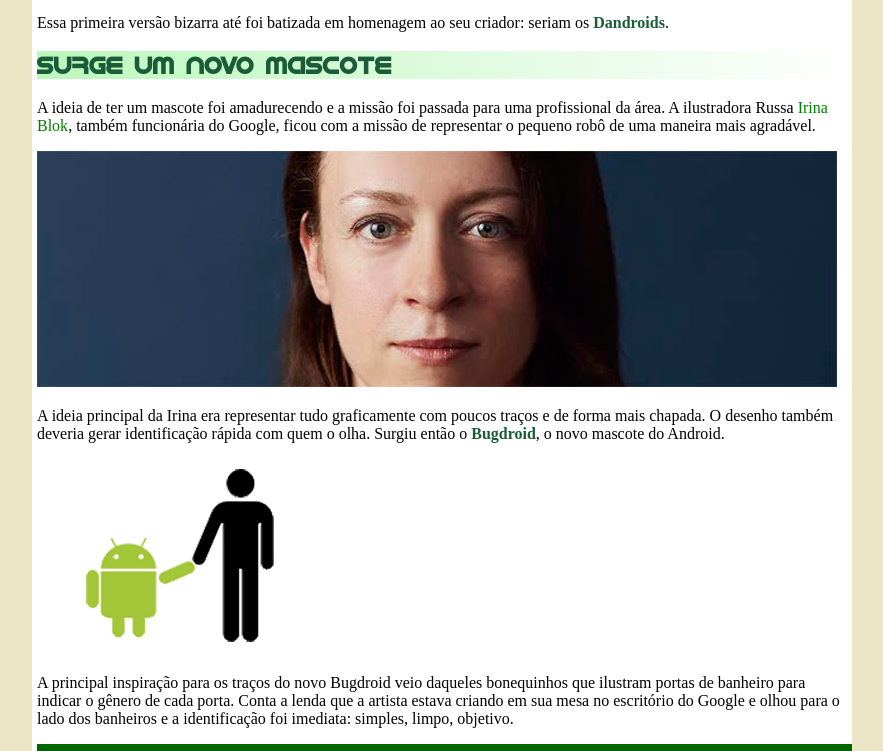
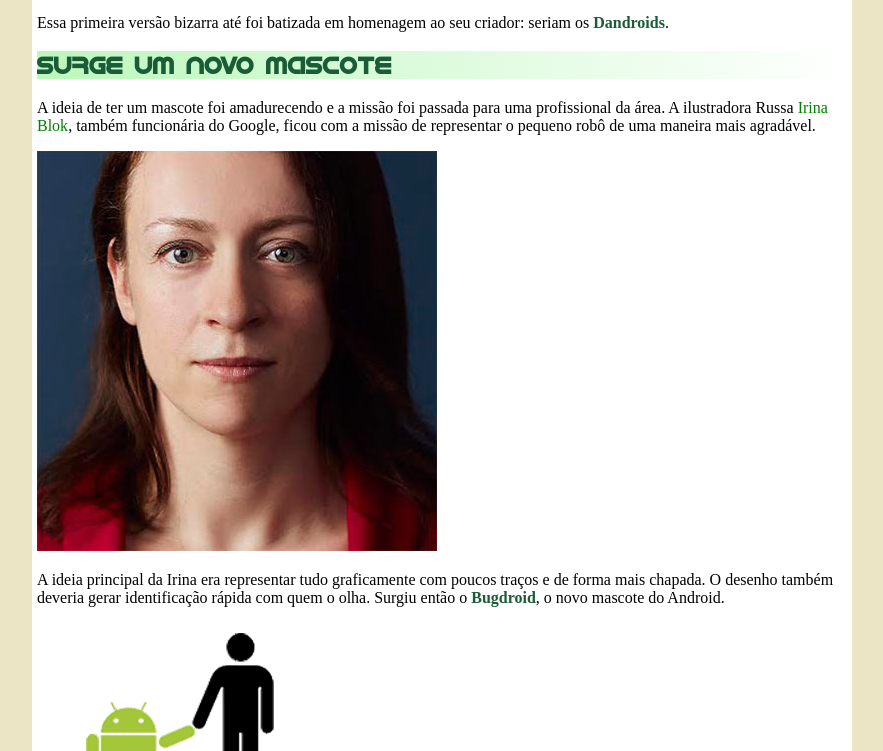
Before and after one commit to Marlon-Baltazar/html-css, a plain HTML site: page exercicios/desafio004/index.html in a window 1280 px wide. Shown: the part 694-1445 px from the top of the page, without its empty margins (198-1081 px from the left). Drawn offline with Linux system fonts and the light colour scheme.

Commit message:
Update index.html

```diff
--- a/exercicios/desafio004/index.html
+++ b/exercicios/desafio004/index.html
@@ -34,7 +34,7 @@
             <p>A ideia de ter um mascote foi amadurecendo e a missão foi passada para uma profissional da área. A ilustradora Russa <a href="https://en.wikipedia.org/wiki/Irina_Blok" target="_blank">Irina Blok</a>, também funcionária do Google, ficou com a missão de representar o pequeno robô de uma maneira mais agradável.
             </p>
             <picture>
-                <source media="(max-width:800px )" srcset="irina-blok-pq.jpg">
+                <source media-queries="90%" srcset="irina-blok-pq.jpg">
                 <img src="irina-blok.jpg" alt="#">
             </picture>
             <p>A ideia principal da Irina era representar tudo graficamente com poucos traços e de forma mais chapada. O desenho também deveria gerar identificação rápida com quem o olha. Surgiu então o <strong>Bugdroid</strong>, o novo mascote do Android.</p>
```
